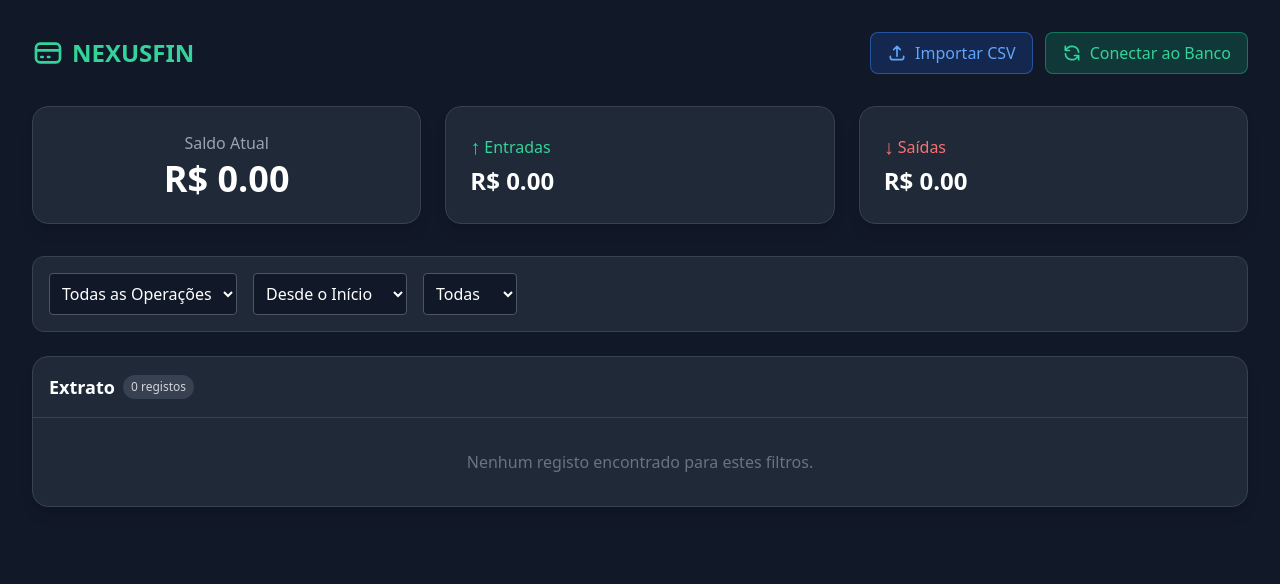
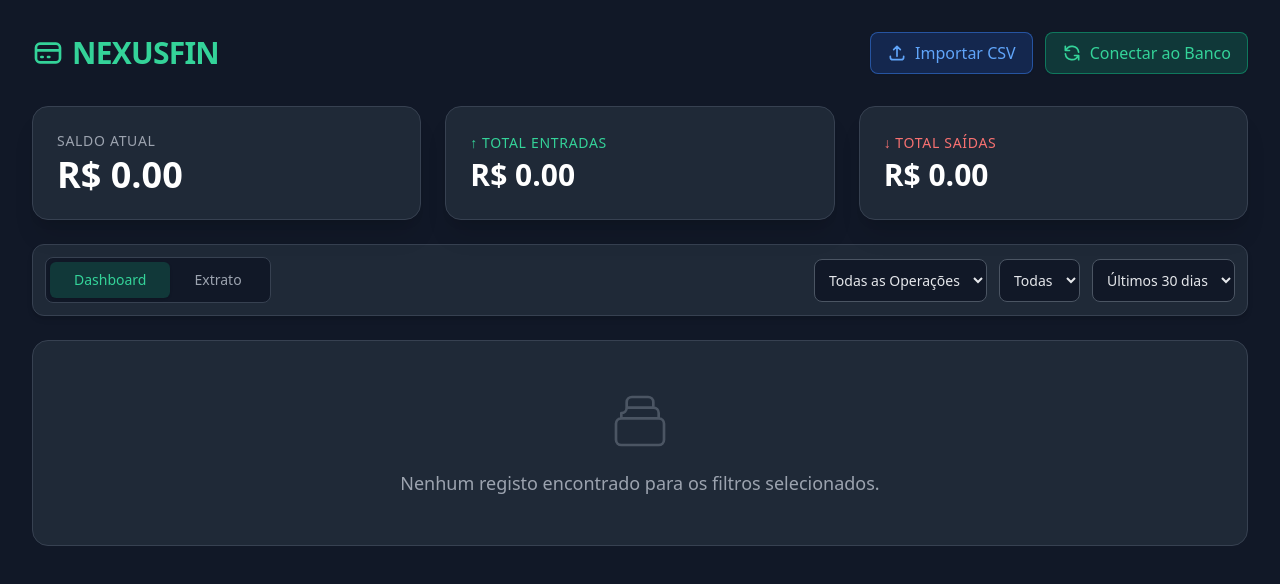
Before and after one commit to Edersonoliveirasilva/meu-app-financeiro, a React (Vite) app: page / in a window 1280 px wide. Shown: the top 584 px of the page. Built offline with nearby package versions, Linux system fonts and the light colour scheme.

Commit message:
Business Intelligence

```diff
--- a/src/App.jsx
+++ b/src/App.jsx
@@ -1,9 +1,9 @@
 import React, { useState, useEffect, useMemo } from 'react';
 import Dexie from 'dexie';
-import { PluggyConnect } from 'react-pluggy-connect'; // Ajuste o import conforme a sua biblioteca
-import { PieChart, Pie, Cell, ResponsiveContainer, Tooltip, BarChart, Bar, XAxis, YAxis, CartesianGrid, Legend } from 'recharts';
+import { PluggyConnect } from 'react-pluggy-connect';
+import { PieChart, Pie, Cell, ResponsiveContainer, Tooltip as RechartsTooltip, BarChart, Bar, XAxis, YAxis, CartesianGrid, Legend } from 'recharts';
 
-// Inicialização da Base de Dados Local (Dexie)
+// Inicialização da Base de Dados Local
 const db = new Dexie('NexusFinDB');
 db.version(1).stores({
   transactions: '++id, type, amount, description, category, date, timeString, timestamp'
@@ -13,18 +13,19 @@ export default function App() {
   const [transactions, setTransactions] = useState([]);
   const [pluggyToken, setPluggyToken] = useState('');
 
-  // Estados para Filtros
+  // Estado para alternar entre as Vistas (Tabs)
+  const [activeTab, setActiveTab] = useState('dashboard'); // 'dashboard' ou 'extrato'
+
+  // Estados dos Filtros
   const [filterType, setFilterType] = useState('Todas as Operações');
-  const [filterDate, setFilterDate] = useState('Desde o Início');
+  const [filterDate, setFilterDate] = useState('Últimos 30 dias');
   const [filterCategory, setFilterCategory] = useState('Todas');
 
-  // Cores do Gráfico
-  const COLORS = ['#10B981', '#EF4444', '#F59E0B', '#3B82F6', '#8B5CF6'];
+  // Paleta de Cores para os Gráficos
+  const COLORS = ['#10B981', '#3B82F6', '#F59E0B', '#EF4444', '#8B5CF6', '#EC4899', '#14B8A6', '#F97316'];
 
-  // Carregar dados iniciais da base de dados local
   const loadData = async () => {
     const allTx = await db.transactions.toArray();
-    // Ordenar das mais recentes para as mais antigas
     allTx.sort((a, b) => b.timestamp - a.timestamp);
     setTransactions(allTx);
   };
@@ -33,9 +34,13 @@ export default function App() {
     loadData();
   }, []);
 
-  // --------------------------------------------------------
-  // NOVA FUNÇÃO: IMPORTAÇÃO DE CSV (O PLANO B)
-  // --------------------------------------------------------
+  // Extrair categorias únicas para o Select dinâmico
+  const uniqueCategories = useMemo(() => {
+    const cats = transactions.map(t => t.category || 'Geral');
+    return ['Todas', ...new Set(cats)];
+  }, [transactions]);
+
+  // Importação do Extrato Nubank via CSV
   const handleImportCSV = (event) => {
     const file = event.target.files[0];
     if (!file) return;
@@ -49,7 +54,6 @@ export default function App() {
 
         for (let i = 1; i < lines.length; i++) {
           const cols = lines[i].split(',');
-
           if (cols.length >= 3) {
             const dataStr = cols[0].trim();
             const valor = parseFloat(cols[1]);
@@ -59,14 +63,13 @@ export default function App() {
 
             let [dia, mes, ano] = dataStr.split('/');
             if (dia.length === 4) [ano, mes, dia] = dataStr.split('-');
-
             const txDate = new Date(ano, mes - 1, dia);
 
             newTransactions.push({
               type: valor < 0 ? 'expense' : 'income',
               amount: Math.abs(valor),
               description: descricao,
-              category: 'Via CSV',
+              category: 'Geral', // Pode ajustar se o CSV tiver coluna de categoria
               date: txDate.toISOString(),
               timeString: 'Offline',
               timestamp: txDate.getTime()
@@ -75,49 +78,52 @@ export default function App() {
         }
 
         await db.transactions.bulkAdd(newTransactions);
-        alert(`Sucesso! ${newTransactions.length} transações importadas do ficheiro CSV.`);
+        alert(`Sucesso! ${newTransactions.length} transações importadas.`);
         event.target.value = '';
-        loadData(); // Recarrega os dados instantaneamente no ecrã
-
+        loadData();
       } catch (error) {
         console.error("Erro ao ler o CSV:", error);
-        alert("Ocorreu um erro. Verifique se o ficheiro é o CSV original exportado pelo Nubank.");
+        alert("Ocorreu um erro ao importar. Verifique o ficheiro CSV.");
       }
     };
     reader.readAsText(file);
   };
 
-  // --------------------------------------------------------
-  // LÓGICA DE FILTRAGEM DE DADOS
-  // --------------------------------------------------------
+  // Lógica de Filtragem Universal
   const filteredTransactions = useMemo(() => {
     let filtered = transactions;
+    const agora = new Date().getTime();
+    const hoje = new Date();
 
     // Filtro por Tipo
     if (filterType === 'Entradas') filtered = filtered.filter(t => t.type === 'income');
     if (filterType === 'Saídas') filtered = filtered.filter(t => t.type === 'expense');
 
-    // Filtro por Data
-    if (filterDate === 'Últimos 30 dias') {
-      const trintaDiasAtras = new Date().getTime() - (30 * 24 * 60 * 60 * 1000);
-      filtered = filtered.filter(t => t.timestamp >= trintaDiasAtras);
-    } else if (filterDate === 'Este Mês') {
-      const hoje = new Date();
-      filtered = filtered.filter(t => {
-        const txData = new Date(t.timestamp);
-        return txData.getMonth() === hoje.getMonth() && txData.getFullYear() === hoje.getFullYear();
-      });
+    // Filtro por Categoria
+    if (filterCategory !== 'Todas') {
+      filtered = filtered.filter(t => (t.category || 'Geral') === filterCategory);
     }
 
-    // Filtro por Categoria
-    if (filterCategory !== 'Todas') {
-      filtered = filtered.filter(t => t.category === filterCategory);
+    // Filtro de Tempo Avançado
+    if (filterDate === 'Últimos 7 dias') {
+      filtered = filtered.filter(t => t.timestamp >= agora - (7 * 24 * 60 * 60 * 1000));
+    } else if (filterDate === 'Últimos 30 dias') {
+      filtered = filtered.filter(t => t.timestamp >= agora - (30 * 24 * 60 * 60 * 1000));
+    } else if (filterDate === 'Últimos 90 dias') {
+      filtered = filtered.filter(t => t.timestamp >= agora - (90 * 24 * 60 * 60 * 1000));
+    } else if (filterDate === 'Este Mês') {
+      filtered = filtered.filter(t => {
+        const d = new Date(t.timestamp);
+        return d.getMonth() === hoje.getMonth() && d.getFullYear() === hoje.getFullYear();
+      });
+    } else if (filterDate === 'Este Ano') {
+      filtered = filtered.filter(t => new Date(t.timestamp).getFullYear() === hoje.getFullYear());
     }
 
     return filtered;
   }, [transactions, filterType, filterDate, filterCategory]);
 
-  // Cálculos do Dashboard
+  // Cálculos de KPI
   const { entradas, saidas } = filteredTransactions.reduce(
     (acc, cur) => {
       if (cur.type === 'income') acc.entradas += cur.amount;
@@ -128,15 +134,26 @@ export default function App() {
   );
   const saldoAtual = entradas - saidas;
 
-  // --------------------------------------------------------
-  // RENDERIZAÇÃO DA INTERFACE (UI)
-  // --------------------------------------------------------
+  // Preparação de Dados para o Gráfico de Categorias (Apenas Saídas)
+  const categoryChartData = useMemo(() => {
+    const despesas = filteredTransactions.filter(t => t.type === 'expense');
+    const somatorio = despesas.reduce((acc, tx) => {
+      const cat = tx.category || 'Geral';
+      acc[cat] = (acc[cat] || 0) + tx.amount;
+      return acc;
+    }, {});
+
+    return Object.keys(somatorio)
+      .map(key => ({ name: key, value: somatorio[key] }))
+      .sort((a, b) => b.value - a.value); // Ordena das maiores para as menores
+  }, [filteredTransactions]);
+
   return (
-    <div className="min-h-screen bg-gray-900 text-white p-4 md:p-8 font-sans">
+    <div className="min-h-screen bg-gray-900 text-white p-4 md:p-8 font-sans selection:bg-emerald-500/30">
 
-      {/* CABEÇALHO COM BOTÕES DE AÇÃO */}
+      {/* CABEÇALHO */}
       <header className="flex flex-col md:flex-row justify-between items-center mb-8 gap-4">
-        <h1 className="text-2xl font-bold text-emerald-400 flex items-center gap-2">
+        <h1 className="text-3xl font-bold text-emerald-400 flex items-center gap-2 tracking-tight">
           <svg className="w-8 h-8" fill="none" stroke="currentColor" viewBox="0 0 24 24">
             <path strokeLinecap="round" strokeLinejoin="round" strokeWidth={2} d="M3 10h18M7 15h1m4 0h1m-7 4h12a3 3 0 003-3V8a3 3 0 00-3-3H6a3 3 0 00-3 3v8a3 3 0 003 3z" />
           </svg>
@@ -144,27 +161,19 @@ export default function App() {
         </h1>
 
         <div className="flex flex-wrap gap-3">
-          {/* BOTÃO PLANO B: IMPORTAR CSV */}
-          <label className="cursor-pointer bg-blue-600/20 text-blue-400 border border-blue-500/50 hover:bg-blue-600 hover:text-white px-4 py-2 rounded-lg font-medium transition-all flex items-center gap-2">
+          <label className="cursor-pointer bg-blue-600/20 text-blue-400 border border-blue-500/50 hover:bg-blue-500 hover:text-white px-4 py-2 rounded-lg font-medium transition-all flex items-center gap-2 shadow-sm">
             <svg className="w-5 h-5" fill="none" stroke="currentColor" viewBox="0 0 24 24">
               <path strokeLinecap="round" strokeLinejoin="round" strokeWidth={2} d="M4 16v1a3 3 0 003 3h10a3 3 0 003-3v-1m-4-8l-4-4m0 0L8 8m4-4v12" />
             </svg>
             Importar CSV
-            <input
-              type="file"
-              accept=".csv"
-              className="hidden"
-              onChange={handleImportCSV}
-            />
+            <input type="file" accept=".csv" className="hidden" onChange={handleImportCSV} />
           </label>
 
-          {/* BOTÃO ORIGINAL: CONECTAR AO BANCO (PLUGGY) */}
           <button
             onClick={() => {
-              // Lógica para pedir Token ao backend (Mantenha a sua função existente aqui)
-              // Exemplo genérico: fetchToken().then(token => setPluggyToken(token));
+              // Coloque aqui a sua função de request do Token Pluggy ao backend
             }}
-            className="bg-emerald-500/20 text-emerald-400 border border-emerald-500/50 hover:bg-emerald-500 hover:text-white px-4 py-2 rounded-lg font-medium transition-all flex items-center gap-2"
+            className="bg-emerald-500/20 text-emerald-400 border border-emerald-500/50 hover:bg-emerald-500 hover:text-white px-4 py-2 rounded-lg font-medium transition-all flex items-center gap-2 shadow-sm"
           >
             <svg className="w-5 h-5" fill="none" stroke="currentColor" viewBox="0 0 24 24">
               <path strokeLinecap="round" strokeLinejoin="round" strokeWidth={2} d="M4 4v5h.582m15.356 2A8.001 8.001 0 004.582 9m0 0H9m11 11v-5h-.581m0 0a8.003 8.003 0 01-15.357-2m15.357 2H15" />
@@ -174,101 +183,175 @@ export default function App() {
         </div>
       </header>
 
-      {/* PAINEL DE RESUMO (CARDS) */}
-      <section className="grid grid-cols-1 md:grid-cols-3 gap-6 mb-8">
-        <div className="bg-gray-800 p-6 rounded-2xl border border-gray-700 shadow-lg text-center">
-          <p className="text-gray-400 mb-1">Saldo Atual</p>
+      {/* PAINEL DE RESUMO DE SALDOS */}
+      <section className="grid grid-cols-1 md:grid-cols-3 gap-6 mb-6">
+        <div className="bg-gray-800 p-6 rounded-2xl border border-gray-700 shadow-xl flex flex-col justify-center">
+          <p className="text-gray-400 mb-1 text-sm font-medium uppercase tracking-wider">Saldo Atual</p>
           <h2 className="text-4xl font-bold text-white">R$ {saldoAtual.toFixed(2)}</h2>
         </div>
-        <div className="bg-gray-800 p-6 rounded-2xl border border-gray-700 shadow-lg flex flex-col justify-center">
-          <p className="text-emerald-400 flex items-center gap-1 mb-1">
-             <span className="text-xl">↑</span> Entradas
+        <div className="bg-gray-800 p-6 rounded-2xl border border-gray-700 shadow-xl flex flex-col justify-center">
+          <p className="text-emerald-400 flex items-center gap-1 mb-1 text-sm font-medium uppercase tracking-wider">
+             <span>↑</span> Total Entradas
           </p>
-          <h3 className="text-2xl font-semibold text-white">R$ {entradas.toFixed(2)}</h3>
+          <h3 className="text-3xl font-semibold text-white">R$ {entradas.toFixed(2)}</h3>
         </div>
-        <div className="bg-gray-800 p-6 rounded-2xl border border-gray-700 shadow-lg flex flex-col justify-center">
-          <p className="text-red-400 flex items-center gap-1 mb-1">
-             <span className="text-xl">↓</span> Saídas
+        <div className="bg-gray-800 p-6 rounded-2xl border border-gray-700 shadow-xl flex flex-col justify-center">
+          <p className="text-red-400 flex items-center gap-1 mb-1 text-sm font-medium uppercase tracking-wider">
+             <span>↓</span> Total Saídas
           </p>
-          <h3 className="text-2xl font-semibold text-white">R$ {saidas.toFixed(2)}</h3>
+          <h3 className="text-3xl font-semibold text-white">R$ {saidas.toFixed(2)}</h3>
         </div>
       </section>
 
-      {/* ÁREA DE FILTROS */}
-      <section className="flex flex-wrap gap-4 mb-6 bg-gray-800 p-4 rounded-xl border border-gray-700">
-        <select value={filterType} onChange={(e) => setFilterType(e.target.value)} className="bg-gray-900 border border-gray-600 rounded p-2 text-white">
+      {/* CONTROLO DE ABAS E FILTROS */}
+      <section className="flex flex-col md:flex-row justify-between items-center bg-gray-800 p-2 md:p-3 rounded-xl border border-gray-700 mb-6 gap-4 shadow-md">
+
+        {/* Toggle Dashboard / Extrato */}
+        <div className="flex bg-gray-900 rounded-lg p-1 border border-gray-700 w-full md:w-auto">
+          <button
+            onClick={() => setActiveTab('dashboard')}
+            className={`flex-1 md:flex-none px-6 py-2 rounded-md text-sm font-medium transition-all ${activeTab === 'dashboard' ? 'bg-emerald-500/20 text-emerald-400 shadow' : 'text-gray-400 hover:text-white'}`}
+          >
+            Dashboard
+          </button>
+          <button
+            onClick={() => setActiveTab('extrato')}
+            className={`flex-1 md:flex-none px-6 py-2 rounded-md text-sm font-medium transition-all ${activeTab === 'extrato' ? 'bg-emerald-500/20 text-emerald-400 shadow' : 'text-gray-400 hover:text-white'}`}
+          >
+            Extrato
+          </button>
+        </div>
+
+        {/* Filtros Dropdowns */}
+        <div className="flex flex-wrap md:flex-nowrap gap-3 w-full md:w-auto">
+          <select value={filterType} onChange={(e) => setFilterType(e.target.value)} className="bg-gray-900 border border-gray-600 rounded-lg p-2.5 text-sm text-gray-200 focus:border-emerald-500 focus:ring-1 focus:ring-emerald-500 outline-none flex-1">
             <option>Todas as Operações</option>
             <option>Entradas</option>
             <option>Saídas</option>
           </select>
-        <select value={filterDate} onChange={(e) => setFilterDate(e.target.value)} className="bg-gray-900 border border-gray-600 rounded p-2 text-white">
+
+          <select value={filterCategory} onChange={(e) => setFilterCategory(e.target.value)} className="bg-gray-900 border border-gray-600 rounded-lg p-2.5 text-sm text-gray-200 focus:border-emerald-500 focus:ring-1 focus:ring-emerald-500 outline-none flex-1">
+            {uniqueCategories.map(cat => (
+              <option key={cat} value={cat}>{cat}</option>
+            ))}
+          </select>
+
+          <select value={filterDate} onChange={(e) => setFilterDate(e.target.value)} className="bg-gray-900 border border-gray-600 rounded-lg p-2.5 text-sm text-gray-200 focus:border-emerald-500 focus:ring-1 focus:ring-emerald-500 outline-none flex-1">
+            <option>Últimos 7 dias</option>
+            <option>Últimos 30 dias</option>
+            <option>Últimos 90 dias</option>
+            <option>Este Mês</option>
+            <option>Este Ano</option>
             <option>Desde o Início</option>
-          <option>Últimos 30 dias</option>
-          <option>Este Mês</option>
           </select>
-        <select value={filterCategory} onChange={(e) => setFilterCategory(e.target.value)} className="bg-gray-900 border border-gray-600 rounded p-2 text-white">
-          <option>Todas</option>
-          <option>Via CSV</option>
-          <option>Banco</option>
-          {/* Adicione mais categorias dinâmicas aqui se desejar */}
-        </select>
+        </div>
       </section>
 
-      {/* ÁREA DE GRÁFICOS */}
-      {filteredTransactions.length > 0 && (
-        <section className="grid grid-cols-1 lg:grid-cols-2 gap-6 mb-8">
-          <div className="bg-gray-800 p-6 rounded-2xl border border-gray-700 h-80">
-            <h3 className="text-gray-400 mb-4 text-center">Entradas vs Saídas</h3>
+      {/* RENDERIZAÇÃO CONDICIONAL: DASHBOARD VS EXTRATO */}
+      {filteredTransactions.length === 0 ? (
+        <div className="bg-gray-800 border border-gray-700 rounded-2xl p-12 text-center text-gray-400 flex flex-col items-center">
+          <svg className="w-16 h-16 mb-4 text-gray-600" fill="none" stroke="currentColor" viewBox="0 0 24 24"><path strokeLinecap="round" strokeLinejoin="round" strokeWidth={1} d="M19 11H5m14 0a2 2 0 012 2v6a2 2 0 01-2 2H5a2 2 0 01-2-2v-6a2 2 0 012-2m14 0V9a2 2 0 00-2-2M5 11V9a2 2 0 002-2m0 0V5a2 2 0 012-2h6a2 2 0 012 2v2M7 7h10" /></svg>
+          <p className="text-lg">Nenhum registo encontrado para os filtros selecionados.</p>
+        </div>
+      ) : (
+        <>
+          {activeTab === 'dashboard' && (
+            <div className="grid grid-cols-1 lg:grid-cols-2 gap-6 mb-8 animate-fade-in">
+              {/* Gráfico de Barras: Fluxo de Caixa */}
+              <div className="bg-gray-800 p-6 rounded-2xl border border-gray-700 shadow-lg h-96 flex flex-col">
+                <h3 className="text-gray-300 font-semibold mb-6 flex items-center gap-2">
+                  <span className="w-2 h-2 rounded-full bg-blue-500"></span>
+                  Análise de Fluxo
+                </h3>
                 <ResponsiveContainer width="100%" height="100%">
-              <BarChart data={[{ name: 'Resumo', Entradas: entradas, Saídas: saidas }]}>
-                <CartesianGrid strokeDasharray="3 3" stroke="#374151" />
-                <XAxis dataKey="name" stroke="#9CA3AF" />
-                <YAxis stroke="#9CA3AF" />
-                <Tooltip contentStyle={{ backgroundColor: '#1F2937', border: 'none' }} />
-                <Legend />
-                <Bar dataKey="Entradas" fill="#10B981" radius={[4, 4, 0, 0]} />
-                <Bar dataKey="Saídas" fill="#EF4444" radius={[4, 4, 0, 0]} />
+                  <BarChart data={[{ name: 'Período Selecionado', Entradas: entradas, Saídas: saidas }]}>
+                    <CartesianGrid strokeDasharray="3 3" stroke="#374151" vertical={false} />
+                    <XAxis dataKey="name" stroke="#9CA3AF" tick={{fill: '#9CA3AF'}} tickLine={false} axisLine={false} />
+                    <YAxis stroke="#9CA3AF" tick={{fill: '#9CA3AF'}} tickLine={false} axisLine={false} />
+                    <RechartsTooltip cursor={{fill: '#374151', opacity: 0.4}} contentStyle={{ backgroundColor: '#1F2937', border: '1px solid #374151', borderRadius: '8px', color: '#fff' }} />
+                    <Legend wrapperStyle={{ paddingTop: '20px' }} />
+                    <Bar dataKey="Entradas" fill="#10B981" radius={[6, 6, 0, 0]} maxBarSize={80} />
+                    <Bar dataKey="Saídas" fill="#EF4444" radius={[6, 6, 0, 0]} maxBarSize={80} />
                   </BarChart>
                 </ResponsiveContainer>
               </div>
-        </section>
+
+              {/* Gráfico Circular: Despesas por Categoria */}
+              <div className="bg-gray-800 p-6 rounded-2xl border border-gray-700 shadow-lg h-96 flex flex-col">
+                <h3 className="text-gray-300 font-semibold mb-2 flex items-center gap-2">
+                  <span className="w-2 h-2 rounded-full bg-purple-500"></span>
+                  Despesas por Categoria
+                </h3>
+                {categoryChartData.length > 0 ? (
+                  <ResponsiveContainer width="100%" height="100%">
+                    <PieChart>
+                      <Pie
+                        data={categoryChartData}
+                        cx="50%"
+                        cy="50%"
+                        innerRadius={80}
+                        outerRadius={110}
+                        paddingAngle={4}
+                        dataKey="value"
+                        stroke="none"
+                      >
+                        {categoryChartData.map((entry, index) => (
+                          <Cell key={`cell-${index}`} fill={COLORS[index % COLORS.length]} />
+                        ))}
+                      </Pie>
+                      <RechartsTooltip
+                        formatter={(value) => `R$ ${value.toFixed(2)}`}
+                        contentStyle={{ backgroundColor: '#1F2937', border: '1px solid #374151', borderRadius: '8px' }}
+                      />
+                      <Legend layout="vertical" verticalAlign="middle" align="right" wrapperStyle={{ fontSize: '13px', color: '#D1D5DB' }} />
+                    </PieChart>
+                  </ResponsiveContainer>
+                ) : (
+                  <div className="flex-1 flex items-center justify-center text-gray-500">Sem saídas neste período.</div>
+                )}
+              </div>
+            </div>
           )}
 
-      {/* LISTA DE TRANSAÇÕES */}
-      <section className="bg-gray-800 rounded-2xl border border-gray-700 overflow-hidden shadow-lg">
-        <div className="p-4 border-b border-gray-700 flex items-center gap-2">
-          <h2 className="text-lg font-semibold text-white">Extrato</h2>
-          <span className="bg-gray-700 text-xs px-2 py-1 rounded-full text-gray-300">{filteredTransactions.length} registos</span>
+          {activeTab === 'extrato' && (
+            <div className="bg-gray-800 rounded-2xl border border-gray-700 overflow-hidden shadow-lg animate-fade-in">
+              <div className="p-5 border-b border-gray-700 flex justify-between items-center bg-gray-800/50">
+                <h2 className="text-lg font-semibold text-white">Histórico de Transações</h2>
+                <span className="bg-gray-700 text-xs px-3 py-1.5 rounded-full text-gray-300 font-medium">{filteredTransactions.length} registos</span>
               </div>
 
-        {filteredTransactions.length === 0 ? (
-          <div className="p-8 text-center text-gray-500">
-            Nenhum registo encontrado para estes filtros.
+              <div className="divide-y divide-gray-700 max-h-[600px] overflow-y-auto custom-scrollbar">
+                {filteredTransactions.map((tx) => (
+                  <div key={tx.id} className="p-4 px-6 hover:bg-gray-750 flex flex-col sm:flex-row sm:justify-between sm:items-center transition-colors group gap-2 sm:gap-0">
+                    <div className="flex items-center gap-4">
+                      <div className={`w-10 h-10 rounded-full flex items-center justify-center shrink-0 ${tx.type === 'income' ? 'bg-emerald-500/10 text-emerald-400' : 'bg-red-500/10 text-red-400'}`}>
+                        {tx.type === 'income' ? '↓' : '↑'}
                       </div>
-        ) : (
-          <div className="divide-y divide-gray-700 max-h-96 overflow-y-auto">
-            {filteredTransactions.map((tx) => (
-              <div key={tx.id} className="p-4 hover:bg-gray-750 flex justify-between items-center transition-colors">
                       <div>
-                  <p className="text-white font-medium">{tx.description}</p>
-                  <p className="text-sm text-gray-400">
-                    {new Date(tx.date).toLocaleDateString('pt-BR')} • {tx.category}
+                        <p className="text-white font-medium group-hover:text-emerald-300 transition-colors">{tx.description}</p>
+                        <p className="text-sm text-gray-400 flex items-center gap-2">
+                          <span>{new Date(tx.date).toLocaleDateString('pt-BR')}</span>
+                          <span className="w-1 h-1 bg-gray-600 rounded-full"></span>
+                          <span className="bg-gray-700/50 px-2 py-0.5 rounded text-xs">{tx.category || 'Geral'}</span>
                         </p>
                       </div>
-                <div className={`font-semibold ${tx.type === 'income' ? 'text-emerald-400' : 'text-red-400'}`}>
+                    </div>
+                    <div className={`font-semibold text-lg text-right ${tx.type === 'income' ? 'text-emerald-400' : 'text-red-400'}`}>
                       {tx.type === 'income' ? '+' : '-'} R$ {tx.amount.toFixed(2)}
                     </div>
                   </div>
                 ))}
               </div>
+            </div>
           )}
-      </section>
+        </>
+      )}
 
-      {/* WIDGET DA PLUGGY (CONDICIONAL) */}
+      {/* COMPONENTE PLUGGY (Oculto até ser ativado pelo botão) */}
       {pluggyToken && (
         <PluggyConnect
           connectToken={pluggyToken}
-          includesSandbox={false} // Mantenha false para dados de produção
+          includesSandbox={false}
           onSuccess={async (itemData) => {
             try {
               const response = await fetch(`https://nexus-backend-fv9d.onrender.com/api/transactions/${itemData.item.id}`);
@@ -290,7 +373,7 @@ export default function App() {
 
               await db.transactions.bulkAdd(transactionsToSave);
               setPluggyToken('');
-              loadData(); // Atualiza a tela após gravar
+              loadData();
             } catch(e) {
               console.error("Erro na importação:", e);
               alert(`Erro: ${e.message}`);
```
Lines whose indentation alone changed are shown as unchanged.
